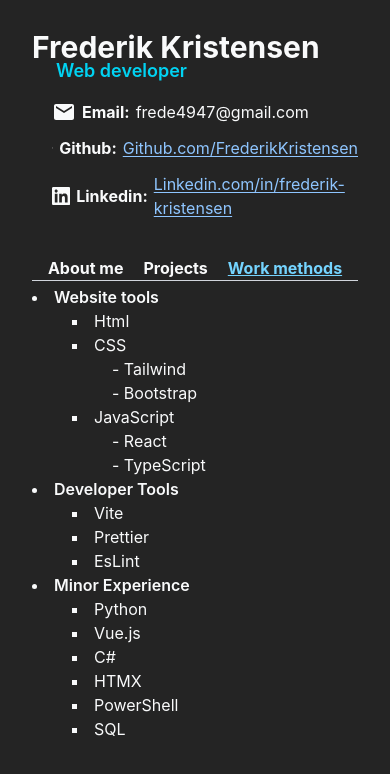
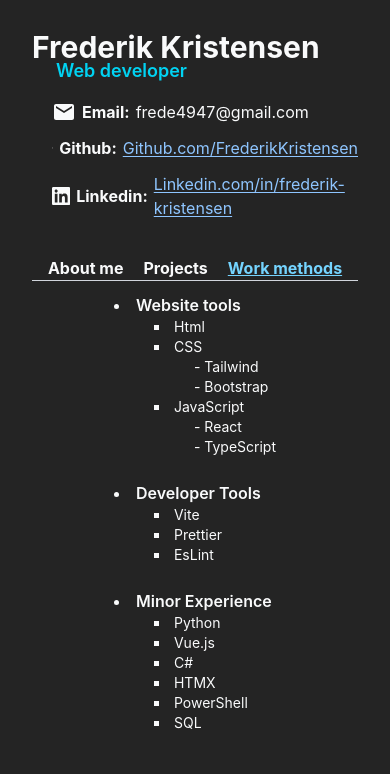
Before and after one commit to FrederikKristensen/frederikweb, a React (Vite) app: page / in a window 390 px wide. Both pictures are taken after a click on the button "Work methods". Shown: the top 774 px of the page. Built offline with nearby package versions, Linux system fonts and the light colour scheme.

Commit message:
Centered sections and added grid to work methods
Did also add some responsive design

```diff
--- a/src/components/Sections.tsx
+++ b/src/components/Sections.tsx
@@ -16,7 +16,7 @@
         <button className={`hover:text-cyan-400 ${active === "workMethods" ? "text-sky-300 underline" : ""}`} onClick={() => setActive("workMethods")}>Work methods</button>
       </nav>
 
-      <main className='pt-1 text-gray-50'>
+      <main className='w-fit mx-auto pt-3 text-gray-50'>
         <div>
           {active === "aboutMe" && <Aboutme />}
           {active === "projects" && <Projects />}
--- a/src/components/WorkMethods.tsx
+++ b/src/components/WorkMethods.tsx
@@ -1,9 +1,9 @@
 
 const WorkMethods = () => {
   return (
-    <div >
-      <ul className='disc'>
-        <li>Website tools
+    <div>
+      <ul className='grid grid-cols-3 gap-x-11 gap-y-3 disc'>
+        <li className='col-span-3 md:col-span-1'>Website tools
           <ul className='square'>
             <li>Html</li>
             <li>CSS
@@ -12,7 +12,6 @@
                 <li>- Bootstrap</li>
               </ul>
             </li>
-
             <li>JavaScript
               <ul>
                 <li>- React</li>
@@ -22,7 +21,7 @@
           </ul>
         </li>
 
-        <li>Developer Tools
+        <li className='col-span-3 md:col-span-1'>Developer Tools
           <ul className='square'>
             <li>Vite</li>
             <li>Prettier</li>
@@ -30,7 +29,7 @@
           </ul>
         </li>
 
-        <li>Minor Experience
+        <li className='col-span-3 md:col-span-1'>Minor Experience
           <ul className='square'>
             <li>Python</li>
             <li>Vue.js</li>
--- a/src/index.css
+++ b/src/index.css
@@ -13,7 +13,7 @@
 }
 
 ul ul {
-  @apply ml-10;
+  @apply ml-10 text-sm;
 }
 
 ul.disc {
@@ -21,5 +21,5 @@
 }
 
 ul.square {
-  @apply list-[square] font-normal;
+  @apply list-[square] font-normal pb-3;
 }
```
